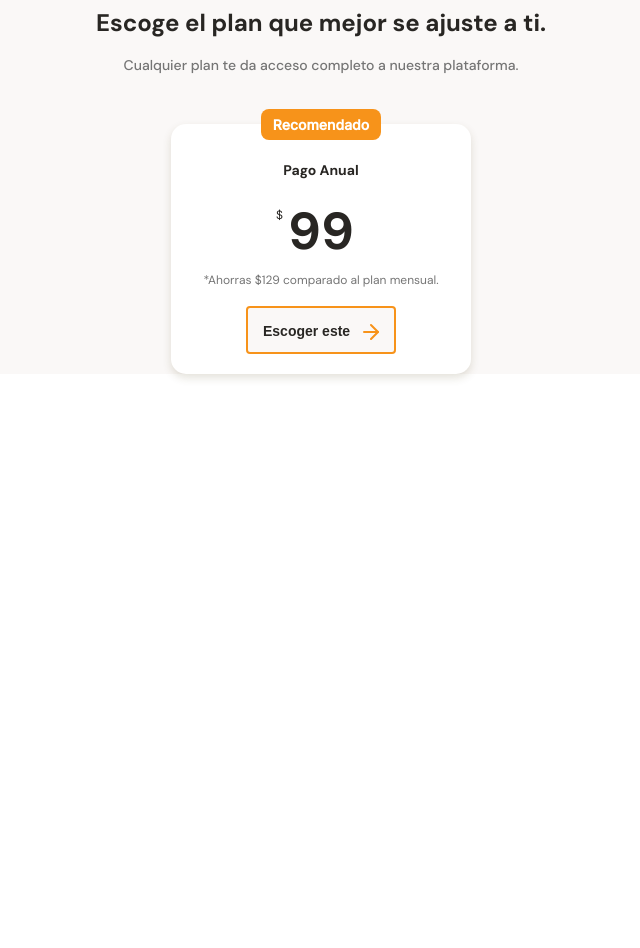
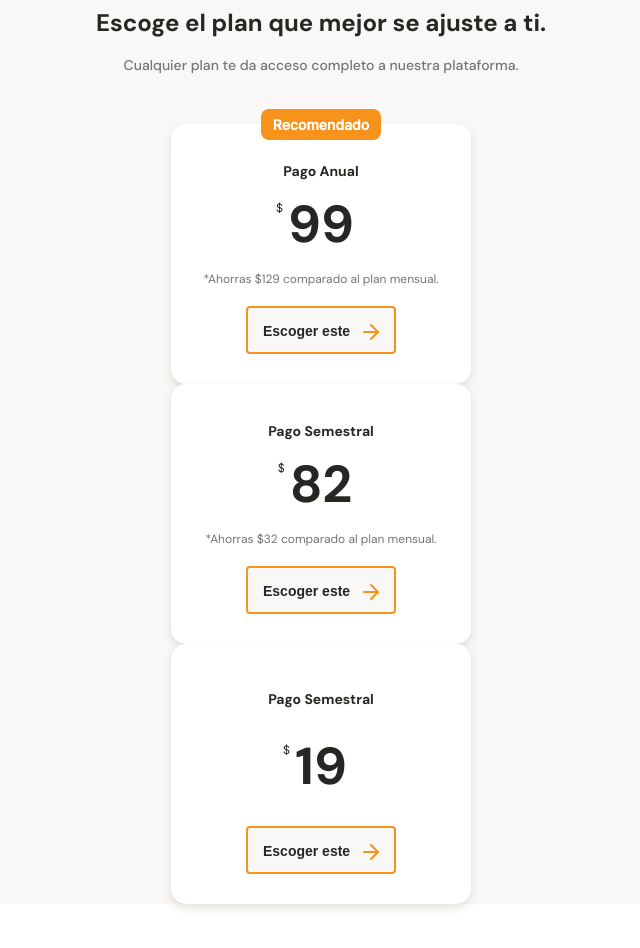
Before and after one commit to ChrisDev99/Practica_MobileFirst, a plain HTML site: page index.html in a window 1280 px wide. Shown: the part 2920-3868 px from the top of the page, without its empty margins (319-959 px from the left). Before the commit the page ends 3354 px from the top, so only its background shows below. Drawn offline with Linux system fonts and the light colour scheme.

Commit message:
Se crearon las 2 tarjetas de plan de pago que faltaban, falta scroll lateral

```diff
--- a/index.html
+++ b/index.html
@@ -199,15 +199,50 @@
                         Recomendado
                     </p>
                     <div class="card-content-container">
+                        <div class="card-content-container__texts">
                             <h3>
                                 Pago Anual
                             </h3>
-                        <p class="card-content-container__price">
+                            <p class="card-content-container__texts--price">
                                 <span>$</span>99
                             </p>
-                        <p class="card-content-container__saving">
+                            <p class="card-content-container__texts--saving">
                                 *Ahorras $129 comparado al plan mensual.
                             </p>
+                        </div>
+                        <button class="card-content-container__call-action">
+                            Escoger este <span></span>
+                        </button>
+                    </div>
+                </article>
+                <article class="plans-cards-container__card">
+                    <div class="card-content-container">
+                        <div class="card-content-container__texts">
+                            <h3>
+                                Pago Semestral
+                            </h3>
+                            <p class="card-content-container__texts--price">
+                                <span>$</span>82
+                            </p>
+                            <p class="card-content-container__texts--saving">
+                                *Ahorras $32 comparado al plan mensual.
+                            </p>
+                        </div>
+                        <button class="card-content-container__call-action">
+                            Escoger este <span></span>
+                        </button>
+                    </div>
+                </article>
+                <article class="plans-cards-container__card">
+                    <div class="card-content-container">
+                        <div class="card-content-container__texts">
+                            <h3>
+                                Pago Semestral
+                            </h3>
+                            <p class="card-content-container__texts--price">
+                                <span>$</span>19
+                            </p>
+                        </div>
                         <button class="card-content-container__call-action">
                             Escoger este <span></span>
                         </button>
--- a/styles.css
+++ b/styles.css
@@ -479,10 +479,10 @@ html
         .plans-cards-container__card
         {
             position: relative;
-            width: 70%;
-            min-width: 230px;
+            width: 57%;
+            min-width: 183px;
             max-width: 300px;
-            height: 250px;
+            height: 260px;
             margin: 0 auto;
             padding: 0 15px;
             border-radius: 15px;
@@ -514,30 +514,36 @@ html
             flex-direction: column;
             width: 100%;
             height: inherit;
-            padding-top: 30px;
-            padding-bottom: 20px;
             justify-content: space-between;
         }
 
-        .card-content-container h3
+        .card-content-container__texts
         {
-            margin-top: 10px;
+            display: flex;
+            width: 100%;
+            height: 65%;
+            flex-direction: column;
+            justify-content: space-around;
+        }
+
+        .card-content-container__texts h3
+        {
+            margin-top: 35px;
             font-weight: 700;
             font-size: 1.4rem;
             line-height: 1.2rem;
             color: var(--black);
         }
 
-        .card-content-container__price
+        .card-content-container__texts .card-content-container__texts--price
         {
             margin-right: 12px;
             font-weight: 700;
             font-size: 5.2rem;
-            line-height: 6.3rem;
             color: var(--black);
         }
 
-        .card-content-container__price span
+        .card-content-container__texts .card-content-container__texts--price span
         {
             margin-right: 5px;
             font-weight: 300;
@@ -545,7 +551,7 @@ html
             vertical-align: 3rem;
         }
 
-        .card-content-container__saving
+        .card-content-container__texts .card-content-container__texts--saving
         {
             font-size: 1.2rem;
             color: #757575;
@@ -555,7 +561,7 @@ html
         {
             width: 150px;
             height: 48px;
-            margin-top: 10px;
+            margin-bottom: 30px;
             align-self: center;
             font-weight: 700;
             font-size: 1.4rem;
```
Lines whose indentation alone changed are shown as unchanged.
